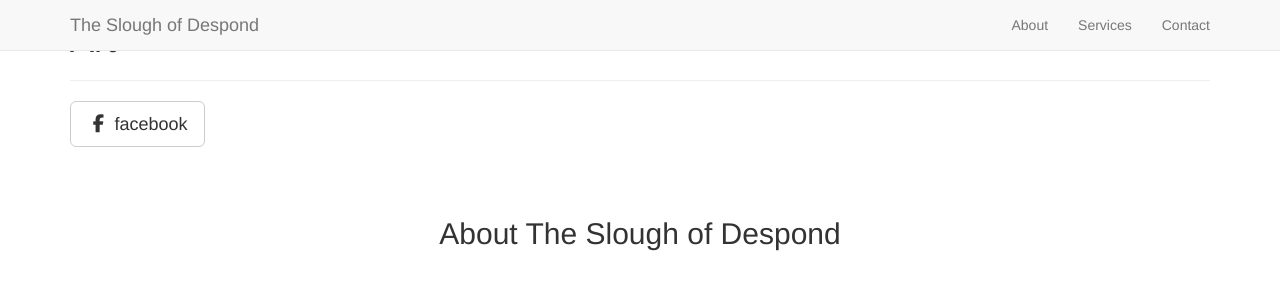
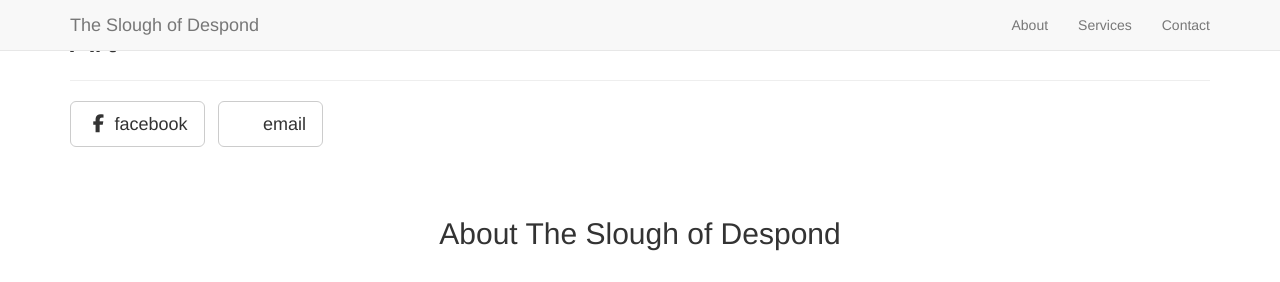
Before and after one commit to spurgelaurels/slough.ca, a Jekyll site: the page built from _posts/2019-12-14-Art.markdown, in a window 1280 px wide and 900 px high. Shown: the top 282 px of the window. Built offline with Jekyll 4.4.1, drawn with Linux system fonts in a browser that asks for light colours; nearby versions of some CDN libraries; library files that are not in the unit come from our copies.

Commit message:
Added email contact

```diff
--- a/_config.yml
+++ b/_config.yml
@@ -26,3 +26,5 @@ permalink: pretty
 social:
   - title: facebook
     url: https://facebook.com/sloughofdespond
+  - title: email
+    url: thesloughofdespond235@gmail.com
```
